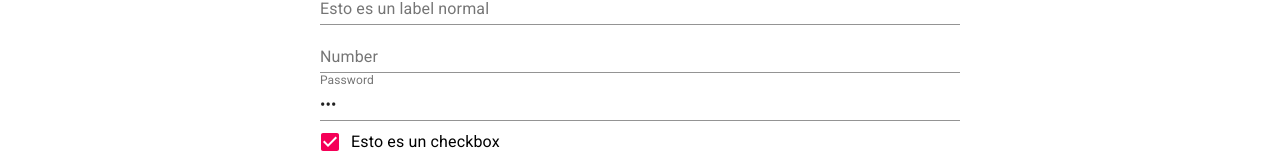
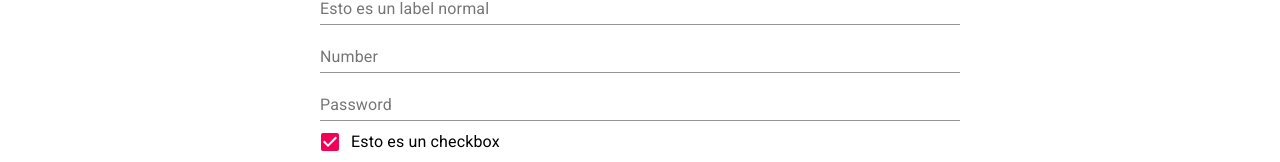
Before and after one commit to AlexisFabianCarranza/Formularios-dinamicos-react, a React (Create React App) app: page / in a window 1280 px wide. Shown: the part 199-361 px from the top of the page. Built offline with nearby package versions, Linux system fonts and the light colour scheme.

Commit message:
agregada estructura de validacion de componentes dinamica

```diff
--- a/src/formComponents/TextInput.js
+++ b/src/formComponents/TextInput.js
@@ -1,7 +1,7 @@
 import React from 'react';
 import TextField from '@material-ui/core/TextField';
 
-export default ({configItem, handleChange, handleBlur, values}) => {
+export default ({configItem, handleChange, handleBlur, values, error}) => {
   return (
     <TextField
       label={configItem.label}
@@ -10,6 +10,7 @@ export default ({configItem, handleChange, handleBlur, values}) => {
       onBlur={handleBlur}
       value={values[configItem.id]}
       name={configItem.id}
+      error={error}
     />
   );
 };
--- a/src/helper/formEstructure.js
+++ b/src/helper/formEstructure.js
@@ -8,7 +8,7 @@ export default [
                 configItem: {
                     label: 'Esto es un label normal',
                     id: 'email',
-                    initialState: '',
+                    initialState: ''
                 },
 
             },
@@ -19,7 +19,8 @@ export default [
                     label: 'Number',
                     type: 'number',
                     id: 'numero',
-                    initialState: '',
+                    initialState: ''
+
                 },
             },
             {
@@ -29,7 +30,31 @@ export default [
                     label: 'Password',
                     type: 'password',
                     id: 'password',
-                    initialState: 'asd',
+                    initialState: '',
+                    validator: {
+                        type: "string",
+                        configs: [
+                            {
+                                type: "min",
+                                props: [
+                                    8,
+                                    "La contraseña necesita ser de al menos 8 caracteres"
+                                ]
+                            },{
+                                type: "max",
+                                props: [
+                                    12,
+                                    "La contraseña es muy grande! maximo 12 caracteres"
+                                ]
+                            },{
+                                type: "required",
+                                props: [
+                                    'Es necesario que usted inserte una contraseña'
+                                ]
+                            }
+
+                        ]
+                    }
                 },
             },
             {
--- a/src/helper/getItem.js
+++ b/src/helper/getItem.js
@@ -13,6 +13,8 @@ export default (
   values,
   handleBlur,
   isSubmitting,
+  errors,
+  touched
 ) => {
   switch (componentInfo.type) {
     case 'Button':
@@ -29,6 +31,7 @@ export default (
               handleChange={handleChange}
               handleBlur={handleBlur}
               values={values}
+              error={errors[componentInfo.configItem.id] && touched[componentInfo.configItem.id]}
           />
       );
     case 'Checkbox':
--- a/src/pages/FormPage.js
+++ b/src/pages/FormPage.js
@@ -5,6 +5,7 @@ import yml from 'js-yaml';
 import formEstructure from '../helper/formEstructure';
 import getItem from '../helper/getItem';
 import Appbar from '../components/Appbar';
+import * as Yup from 'yup';
 
 export default () => {
     const classes = useStyles();
@@ -20,28 +21,52 @@ export default () => {
         return initalState;
     };
 
-    const renderComponents = (handleChange, values, handleBlur, isSubmitting, props) => {
+    const renderComponents = (handleChange, values, handleBlur, isSubmitting, props, errors, touched) => {
         const components = [];
         for (let i = 0; i < formEstructure[0].components.length; i++) {
             components.push(
-                getItem(
-                    formEstructure[0].components[i],
-                    handleChange,
-                    values,
-                    handleBlur,
-                    isSubmitting,
-                ),
+                <>
+                    {getItem(
+                        formEstructure[0].components[i],
+                        handleChange,
+                        values,
+                        handleBlur,
+                        isSubmitting,
+                        errors,
+                        touched
+                    )}
+                    {errors[formEstructure[0].components[i].configItem.id] && touched[formEstructure[0].components[i].configItem.id] ? (
+                        <div>{errors[formEstructure[0].components[i].configItem.id]}</div>
+                    ) : null}
+                </>
             );
         }
         return [components];
     };
 
+    const validationSchema = (() => {
+        let estructura = {};
+
+        //itero cada componente a ver si tiene validadores
+        formEstructure[0].components.forEach((componente) => {
+            if (componente.configItem.hasOwnProperty("validator")) {
+                estructura[componente.configItem.id] = Yup[componente.configItem.validator.type]()
+
+                //itero cada configuracion de ese validador
+                componente.configItem.validator.configs.forEach(config => {
+                    estructura[componente.configItem.id] = estructura[componente.configItem.id][config.type](...config.props)
+                })
+            }
+        });
+        return Yup.object().shape(estructura);
+    })();
     return (
         <div>
             <Appbar/>
             <div className={classes.containerForm}>
                 <Formik
                     initialValues={makeInitialState()}
+                    validationSchema={validationSchema}
                     onSubmit={async (values) => {
                         await new Promise((resolve) => setTimeout(resolve, 500));
                         alert(JSON.stringify(values, null, 2));
@@ -52,6 +77,8 @@ export default () => {
                     {(props) => {
                         const {
                             values,
+                            errors,
+                            touched,
                             isSubmitting,
                             handleChange,
                             handleBlur,
@@ -65,7 +92,9 @@ export default () => {
                                     values,
                                     handleBlur,
                                     isSubmitting,
-                                    props
+                                    props,
+                                    errors,
+                                    touched
                                 )}
                             </form>
                         );
```
